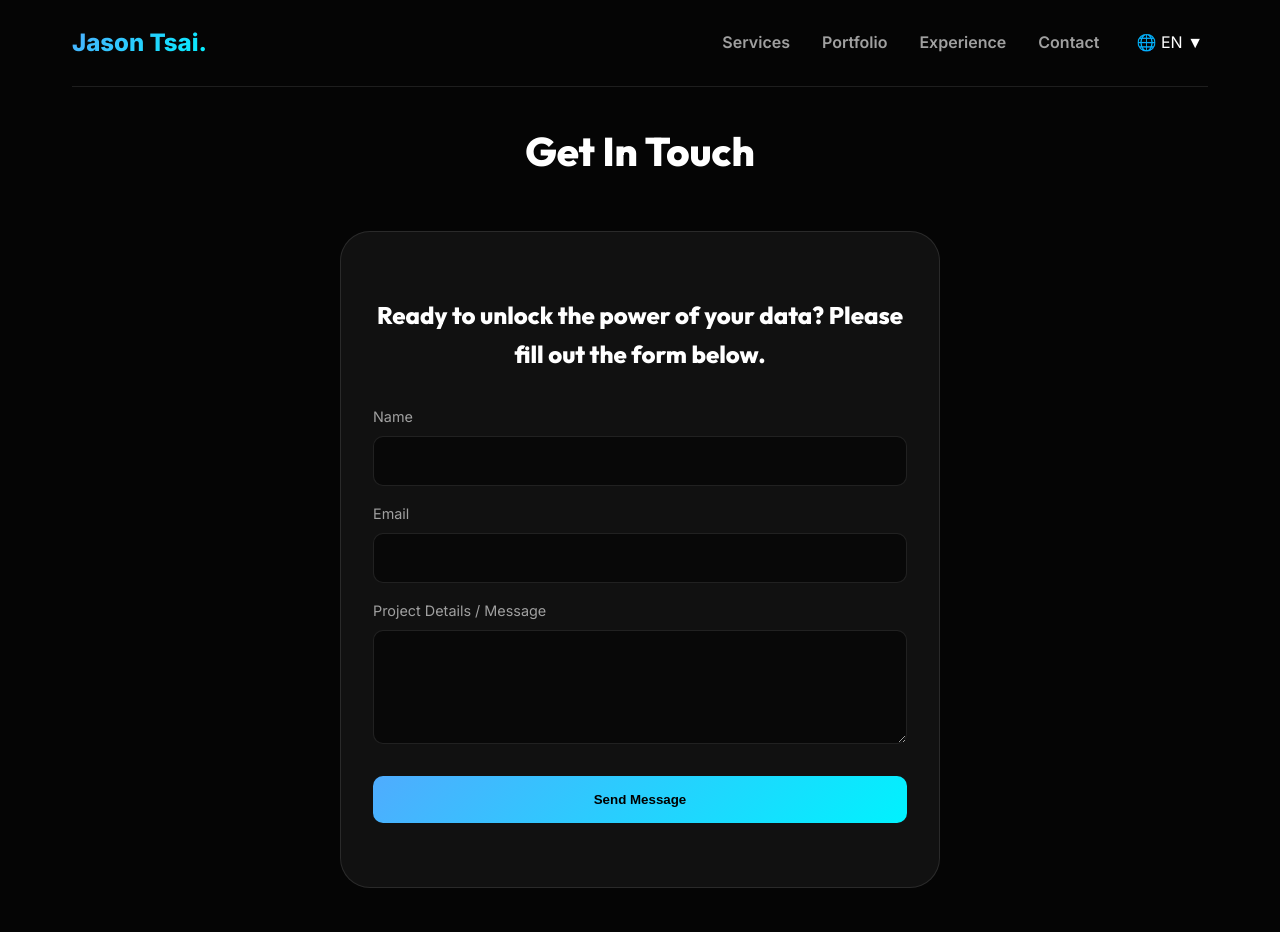
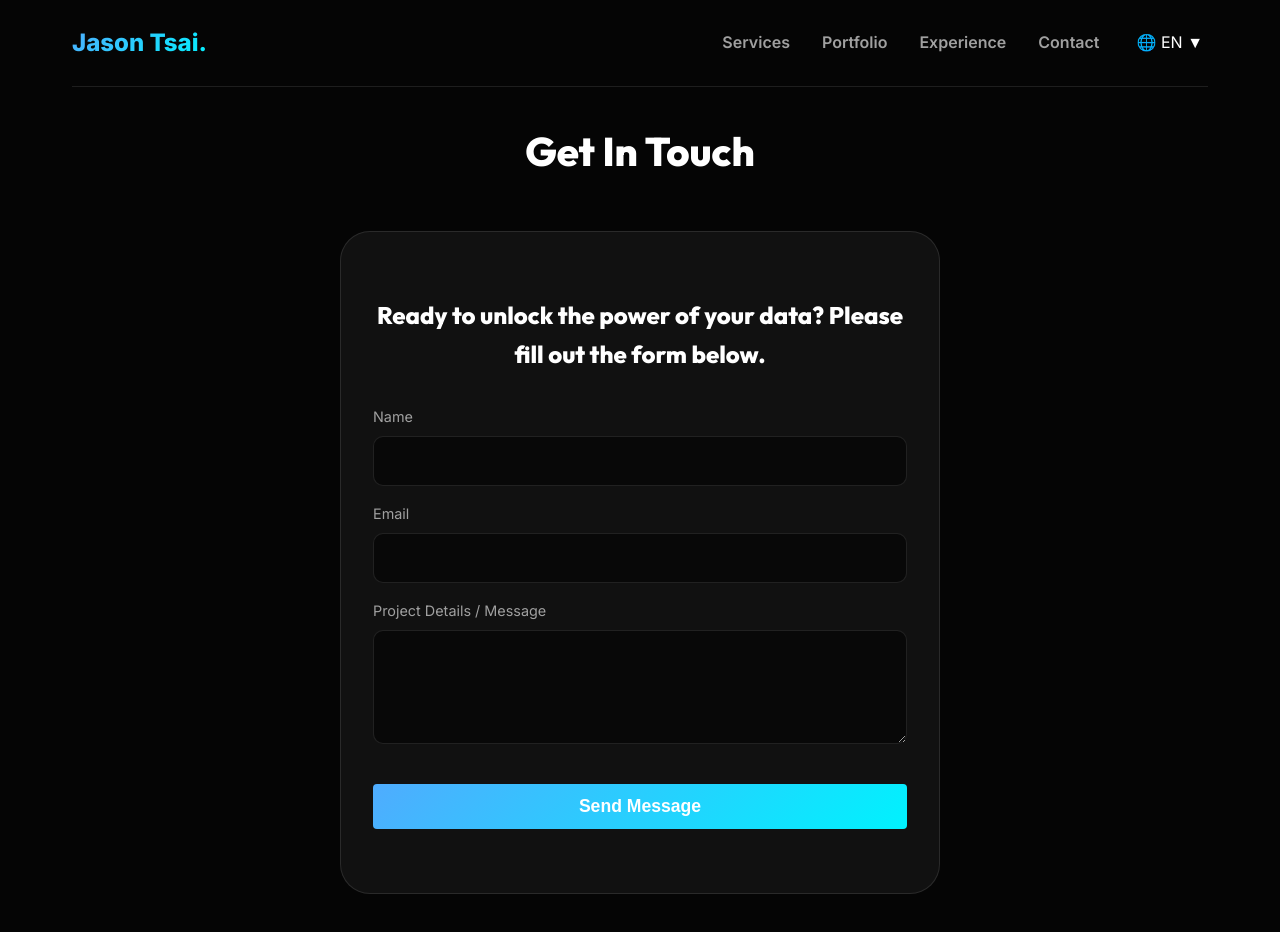
Before and after one commit to ds-jason-tsai/jason-by-tsai-portfolio, a Next.js app: page /en/contact in a window 1280 px wide. Shown: the top 932 px of the page. Built offline with nearby package versions, Linux system fonts and the light colour scheme.

Commit message:
feat: integrate Google Apps Script for contact form

```diff
--- /dev/null
+++ b/app/[lang]/contact/ContactForm.tsx
@@ -0,0 +1,88 @@
+'use client';
+
+import { useState } from 'react';
+
+interface ContactFormProps {
+  t: {
+    name: string;
+    email: string;
+    msg: string;
+    send: string;
+  };
+}
+
+export default function ContactForm({ t }: ContactFormProps) {
+  const [status, setStatus] = useState<'idle' | 'loading' | 'success' | 'error'>('idle');
+
+  const handleSubmit = async (e: React.FormEvent<HTMLFormElement>) => {
+    e.preventDefault();
+    setStatus('loading');
+
+    const form = e.currentTarget;
+    const formData = new FormData(form);
+
+    // Google Apps Script Web App URL
+    const GOOGLE_SCRIPT_URL = "https://script.google.com/macros/s/AKfycbzA1L7bmxwj1Grs9VRvT8kzfAUvzZceRfaku_7b8dsWhGVusv1k4-MwWrP42AnaapaaYg/exec";
+
+    try {
+      const response = await fetch(GOOGLE_SCRIPT_URL, {
+        method: 'POST',
+        body: formData,
+      });
+
+      if (response.ok) {
+        setStatus('success');
+        form.reset();
+      } else {
+        setStatus('error');
+      }
+    } catch (error) {
+      console.error('Error submitting form:', error);
+      setStatus('error');
+    }
+  };
+
+  return (
+    <form className="contact-form" style={{ marginTop: '2rem' }} onSubmit={handleSubmit}>
+      <div className="form-group">
+        <label htmlFor="name">{t.name}</label>
+        <input type="text" id="name" name="name" required disabled={status === 'loading'} />
+      </div>
+      <div className="form-group">
+        <label htmlFor="email">{t.email}</label>
+        <input type="email" id="email" name="email" required disabled={status === 'loading'} />
+      </div>
+      <div className="form-group">
+        <label htmlFor="message">{t.msg}</label>
+        <textarea id="message" name="message" rows={5} required disabled={status === 'loading'}></textarea>
+      </div>
+
+      <button
+        type="submit"
+        className="btn-primary"
+        disabled={status === 'loading' || status === 'success'}
+        style={{
+          marginTop: '1.5rem',
+          width: '100%',
+          padding: '0.75rem',
+          opacity: status === 'loading' ? 0.7 : 1,
+          textAlign: 'center',
+          cursor: status === 'loading' ? 'wait' : 'pointer',
+          background: status === 'success' ? '#10b981' : undefined,
+          color: 'white',
+          border: 'none',
+          borderRadius: '4px',
+          fontWeight: 'bold'
+        }}
+      >
+        {status === 'loading' ? '⏳ 傳送中...' : status === 'success' ? '✅ 訊息已成功送出！' : t.send}
+      </button>
+
+      {status === 'error' && (
+        <p style={{ color: '#ef4444', marginTop: '1rem', textAlign: 'center' }}>
+          ❌ 抱歉，傳送失敗，請稍後再試。
+        </p>
+      )}
+    </form>
+  );
+}
--- a/app/[lang]/contact/page.tsx
+++ b/app/[lang]/contact/page.tsx
@@ -1,3 +1,5 @@
+import ContactForm from './ContactForm';
+
 export default async function Contact({ params }: { params: Promise<{ lang: string }> }) {
   const lang = (await params).lang as 'zh' | 'en' | 'ja';
 
@@ -13,21 +15,7 @@ export default async function Contact({ params }: { params: Promise<{ lang: stri
       <h2 className="section-title">{t.title}</h2>
       <div className="contact-card">
         <h3 className="service-title">{t.desc}</h3>
-        <form className="contact-form" style={{ marginTop: '2rem' }}>
-          <div className="form-group">
-            <label htmlFor="name">{t.name}</label>
-            <input type="text" id="name" required />
-          </div>
-          <div className="form-group">
-            <label htmlFor="email">{t.email}</label>
-            <input type="email" id="email" required />
-          </div>
-          <div className="form-group">
-            <label htmlFor="message">{t.msg}</label>
-            <textarea id="message" rows={5} required></textarea>
-          </div>
-          <button type="submit" className="submit-btn">{t.send}</button>
-        </form>
+        <ContactForm t={t} />
       </div>
     </section>
   );
```
